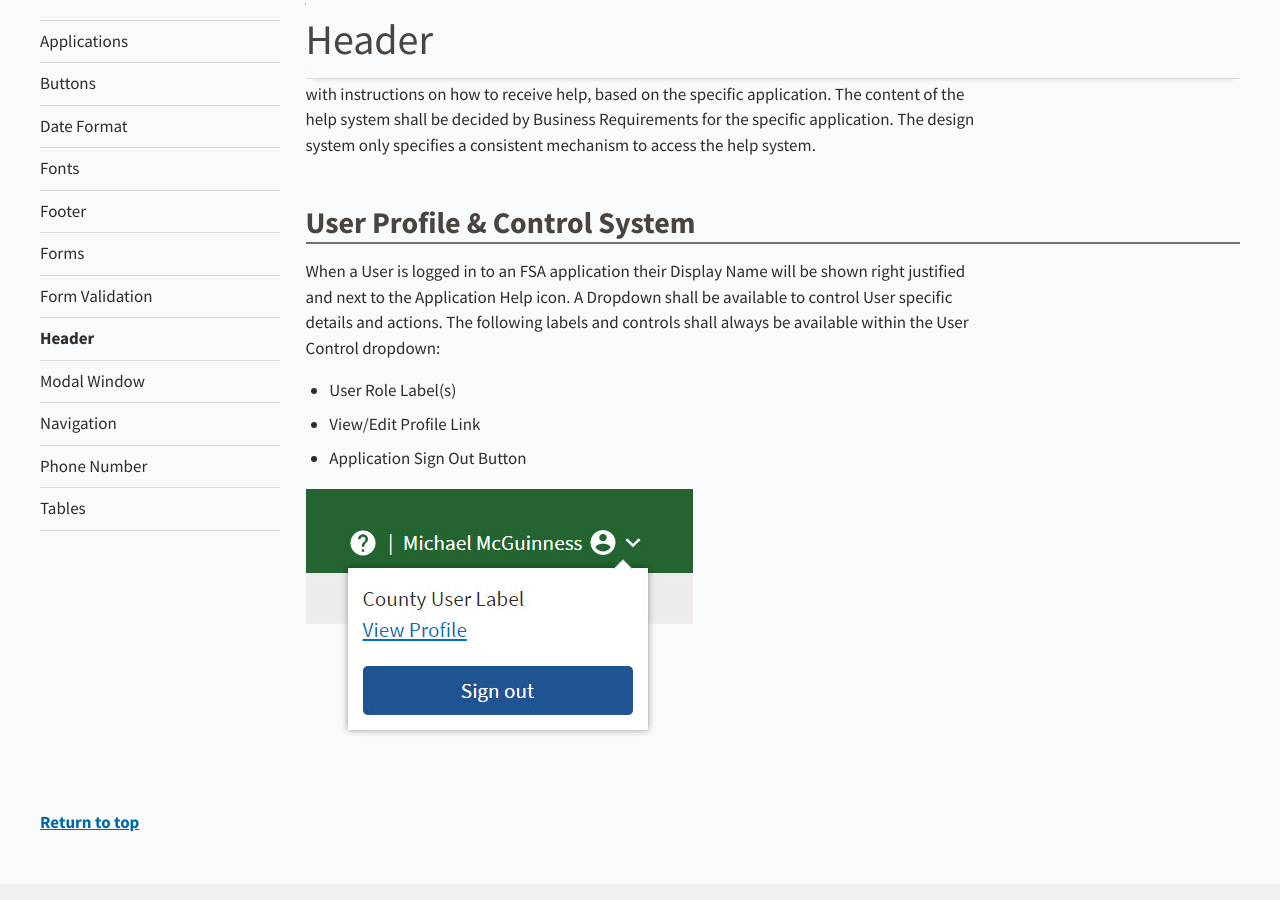
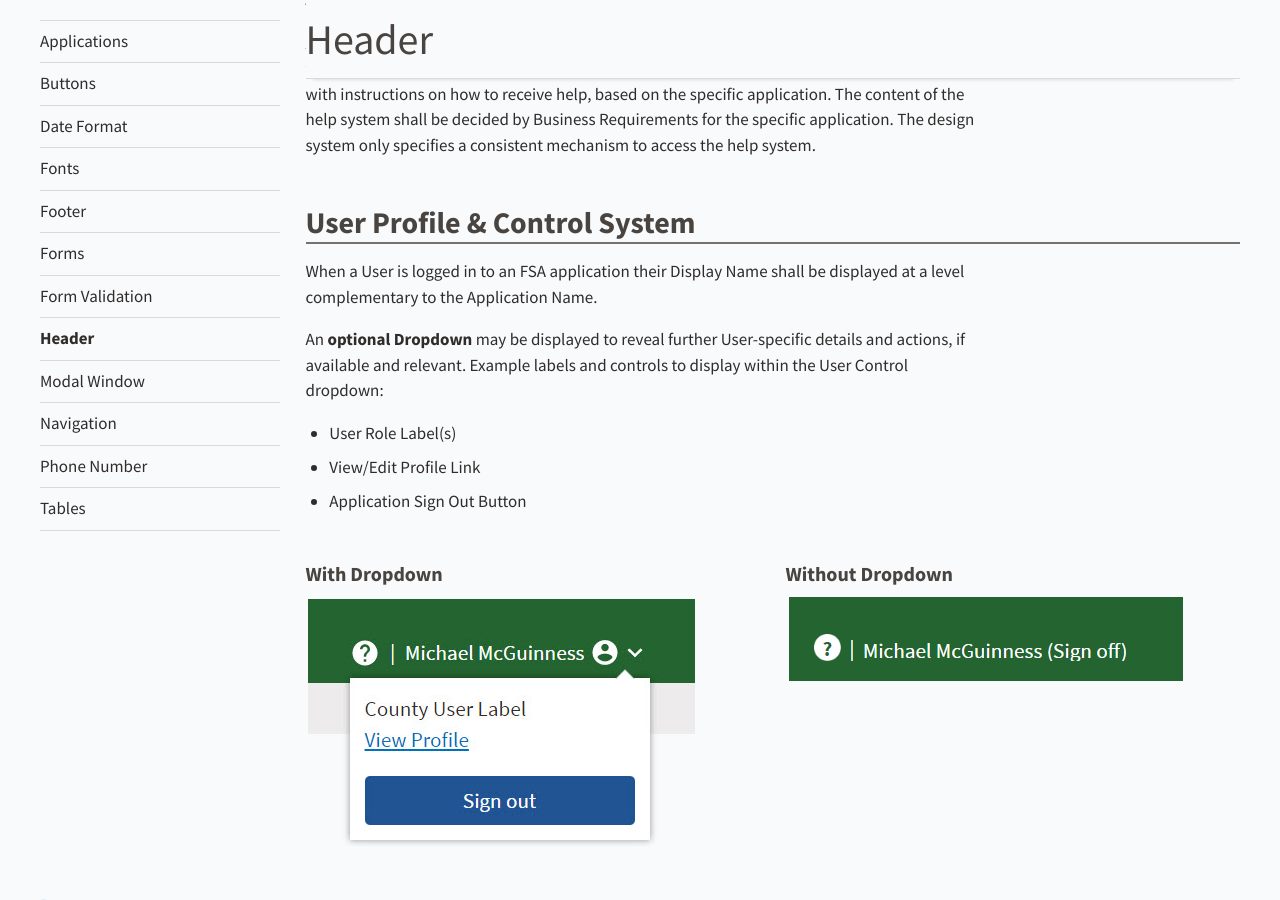
Before and after one commit to USDA-FSA/fsa-design-system, a Jekyll site: the page built from guides/applications/header.md, in a window 1280 px wide and 900 px high, scrolled down 1403 px. Built offline with Jekyll 4.4.1, drawn with Linux system fonts in a browser that asks for light colours.

Commit message:
Updated Header's User Profile docs [closes #197]

```diff
--- a/guides/applications/header.md
+++ b/guides/applications/header.md
@@ -31,12 +31,25 @@ All FSA applications shall use a help icon located next to the User name (see be
 
 ## User Profile & Control System
 
-When a User is logged in to an FSA application their Display Name will be shown right justified and next to the Application Help icon. A Dropdown shall be available to control User specific details and actions. The following labels and controls shall always be available within the User Control dropdown:
+When a User is logged in to an FSA application their Display Name shall be displayed at a level complementary to the Application Name.
 
-  * User Role Label(s)
-  * View/Edit Profile Link
-  * Application Sign Out Button
+An **optional Dropdown** may be displayed to reveal further User-specific details and actions, if available and relevant. Example labels and controls to display within the User Control dropdown:
 
-<figure>
-  <a href="{{ site.baseurl }}img/subcategories/applications/user-control-dropdown.jpg" target="_blank"><img src="{{ site.baseurl }}img/subcategories/applications/user-control-dropdown.jpg" alt="Image of FSA User Controls"></a>
-</figure>
+* User Role Label(s)
+* View/Edit Profile Link
+* Application Sign Out Button
+
+<div class="fsa-grid">
+  <div class="fsa-grid__1 fsa-grid__1/2@m">
+    <h3>With Dropdown</h3>
+    <figure>
+      <img src="{{ site.baseurl }}img/subcategories/applications/user-control-dropdown.png" alt="Image of FSA User Controls">
+    </figure>
+  </div>
+  <div class="fsa-grid__1 fsa-grid__1/2@m">
+    <h3>Without Dropdown</h3>
+    <figure>
+      <img src="{{ site.baseurl }}img/subcategories/applications/user-control-no-dropdown.png" alt="Image of FSA User Profile display">
+    </figure>
+  </div>
+</div>
```
Also changed, not shown: img/subcategories/applications/user-control-dropdown.jpg (deleted), img/subcategories/applications/user-control-dropdown.png (added), img/subcategories/applications/user-control-no-dropdown.png (added).
